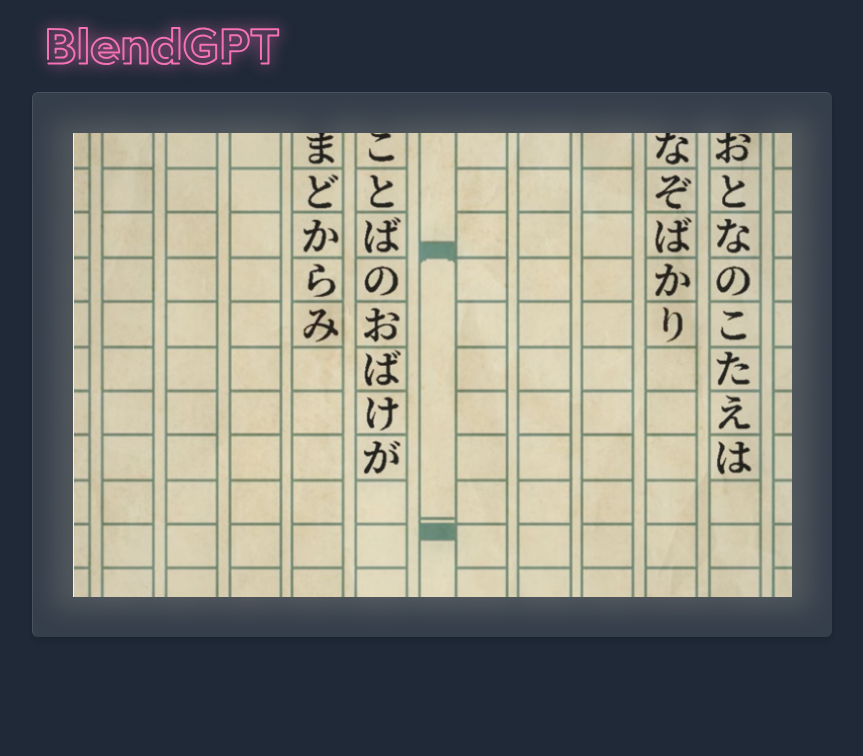
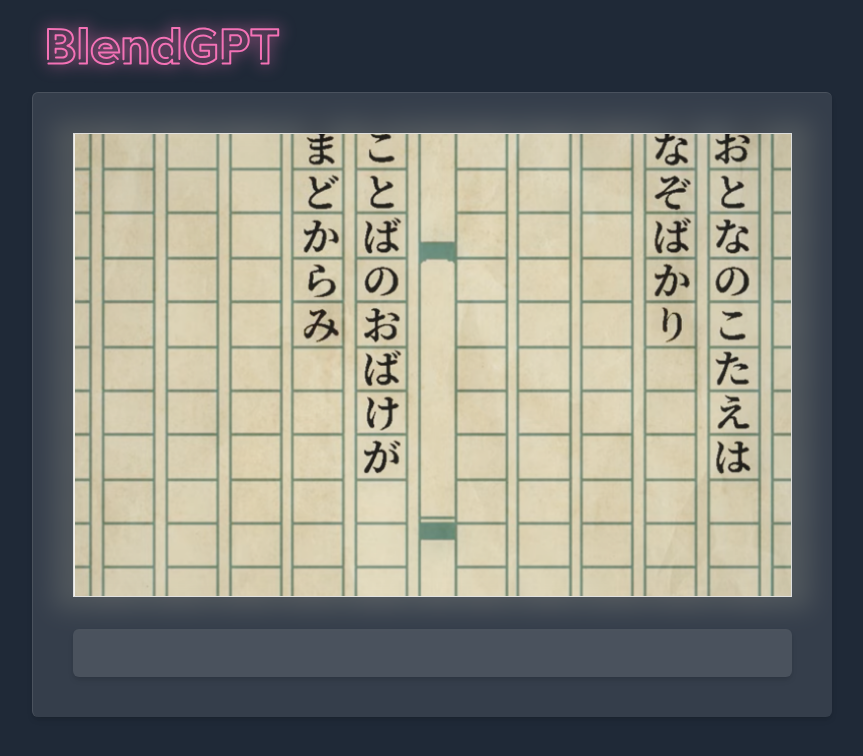
Before and after one commit to itta611/BlendGPT-old, a Next.js app: page / in a window 1280 px wide. Shown: the top 756 px of the page, without its empty margins (208-1071 px from the left). Built offline with nearby package versions, Linux system fonts and the light colour scheme.

Commit message:
feat: create Input component

```diff
--- /dev/null
+++ b/components/Input.tsx
@@ -0,0 +1,18 @@
+import classNames from 'classnames';
+import { FC, InputHTMLAttributes } from 'react';
+
+export interface InputProps extends InputHTMLAttributes<HTMLInputElement> {}
+
+const Input: FC<InputProps> = ({ className, ...props }) => {
+  return (
+    <input
+      {...props}
+      className={classNames(
+        className,
+        'w-full shadow-md bg-white/10 rounded-md p-3 outline-none focus:ring-4 transition-all'
+      )}
+    />
+  );
+};
+
+export default Input;
--- a/pages/index.tsx
+++ b/pages/index.tsx
@@ -1,3 +1,4 @@
+import Input from 'components/Input';
 import Logo from 'components/Logo';
 import Head from 'next/head';
 import Image from 'next/image';
@@ -26,8 +27,15 @@ export default function Home() {
               aria-hidden="true"
               alt="image"
             />
-            <Image src="/dummy.png" width={800} height={600} className="w-full" alt="image" />
+            <Image
+              src="/dummy.png"
+              width={800}
+              height={600}
+              className="w-full border"
+              alt="image"
+            />
           </div>
+          <Input className="mt-8" />
         </div>
       </main>
     </>
```
